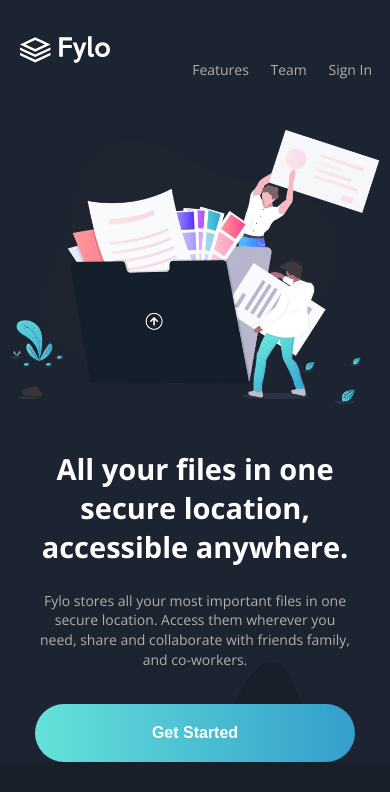
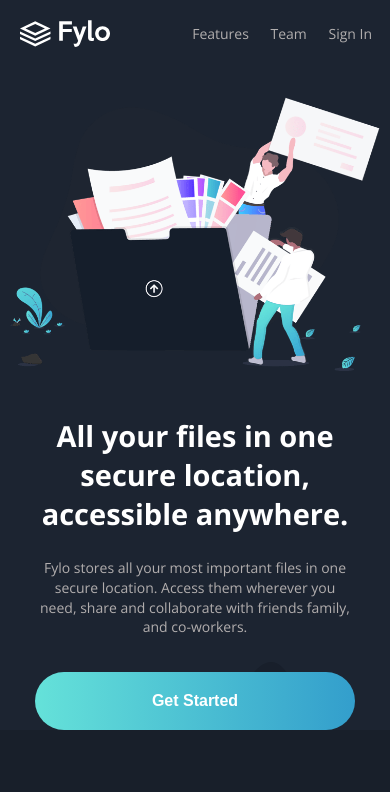
Before and after one commit to isghost19/fylo-dark-theme-landing, a plain HTML site: page index.html in a window 390 px wide. Shown: the top 792 px of the page. Drawn offline with nearby package versions, Linux system fonts and the light colour scheme.

Commit message:
cambios minimos v1.1

```diff
--- a/styles.css
+++ b/styles.css
@@ -479,9 +479,6 @@ footer {
         flex-direction: column;
     }
 
-    .enlaces {
-        margin-top: 60px;
-    }
 
     .redes-logo {
         justify-content: center;
```
